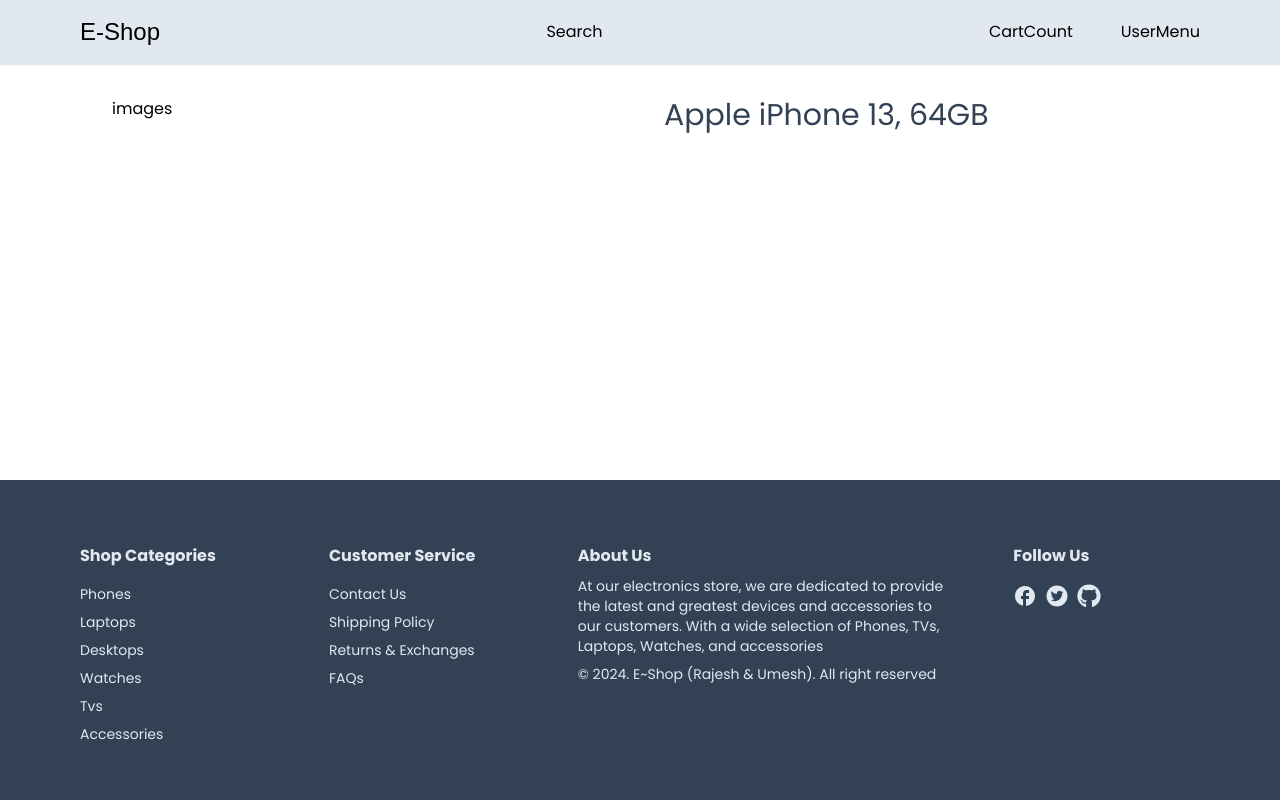
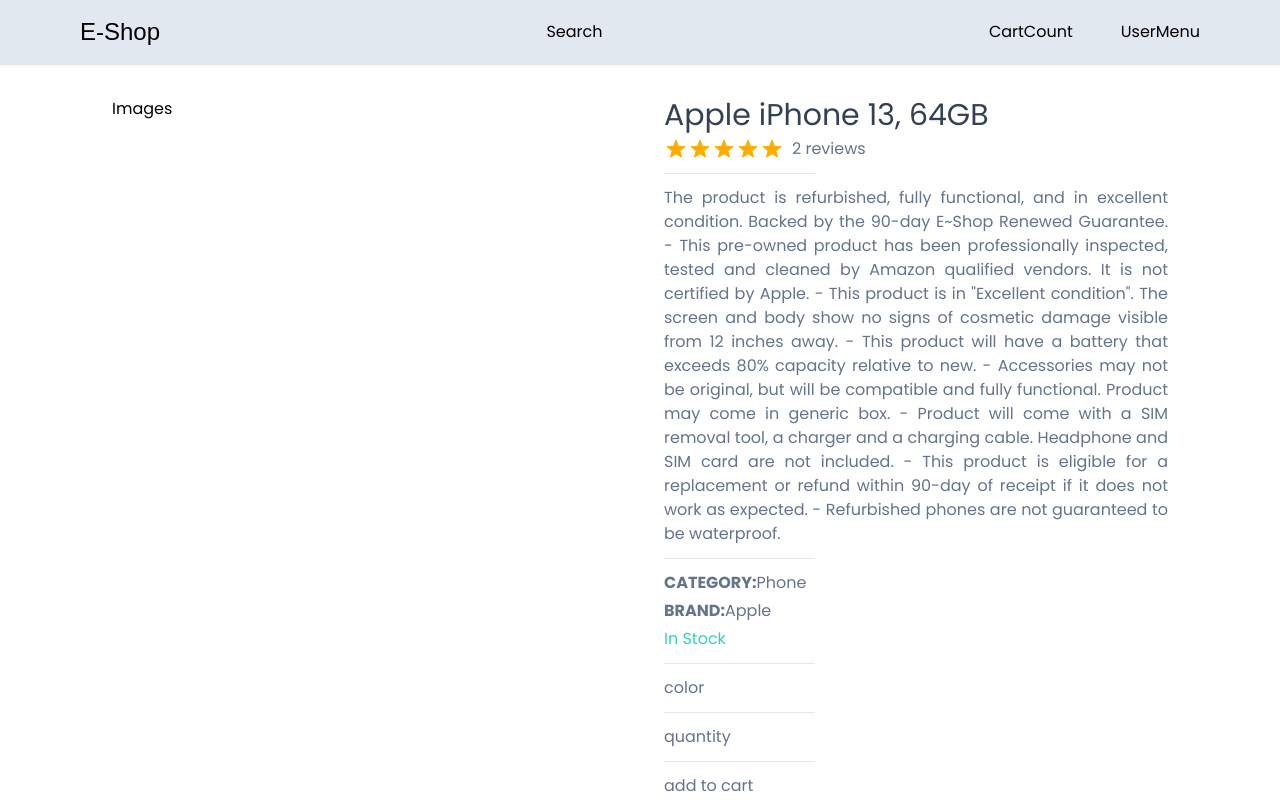
Before and after one commit to razace50/e-shop, a Next.js app: page /product/1 in a window 1280 px wide. Shown: the top 800 px of the page. Built offline with nearby package versions, Linux system fonts and the light colour scheme; a web font is replaced by a local one.

Commit message:
product details page

```diff
--- a/app/product/[productId]/ProductDetails.tsx
+++ b/app/product/[productId]/ProductDetails.tsx
@@ -1,16 +1,49 @@
 "use client";
 import product from "@/utils/product";
+import { Rating } from "@mui/material";
 interface ProductDetailsProps{
     product: any;
 }
+const Horizontal = () =>{
+    return <hr className="w-[30%] my-2"/>
+}
 const ProductDetails: React.FC<ProductDetailsProps> =
 ({ product }) => {
+    const productRating =
+    product.reviews.reduce((acc: number,
+        item: any) => item.rating + acc, 0) / product.reviews.length;
     return (
     <div className="grid grid-cols-1 md:grid-cols-2 gap-12">
-        <div className="flex">images</div>
-        <div>
+        <div className="flex">Images</div>
+        <div className="flex flex-col gap-1 text-slate-500">
             <h2 className="text-3xl font-medium
             text-slate-700">{product.name}</h2>
+            <div className="flex items-center gap-2">
+                <Rating value={productRating} readOnly/>
+                <div>{product.reviews.length} reviews</div>
+            </div>
+            <Horizontal/>
+            <div className="text-justify">{product.description}</div>
+            <Horizontal/>
+            <div>
+                <span className="font-semibold">CATEGORY:</span>
+                {product.category}
+            </div>
+
+            <div>
+                <span className="font-semibold">BRAND:</span>
+                {product.brand}
+            </div>
+
+            <div className={product.inStock ? "text-teal-400" : "text-rose-400"}>{product.inStock ? 'In Stock' : 'Out of Stock'}
+
+            </div>
+            <Horizontal/>
+            <div>color</div>
+            <Horizontal/>
+            <div>quantity</div>
+            <Horizontal/>
+            <div>add to cart</div>
             </div>
     </div> );
 };
```
